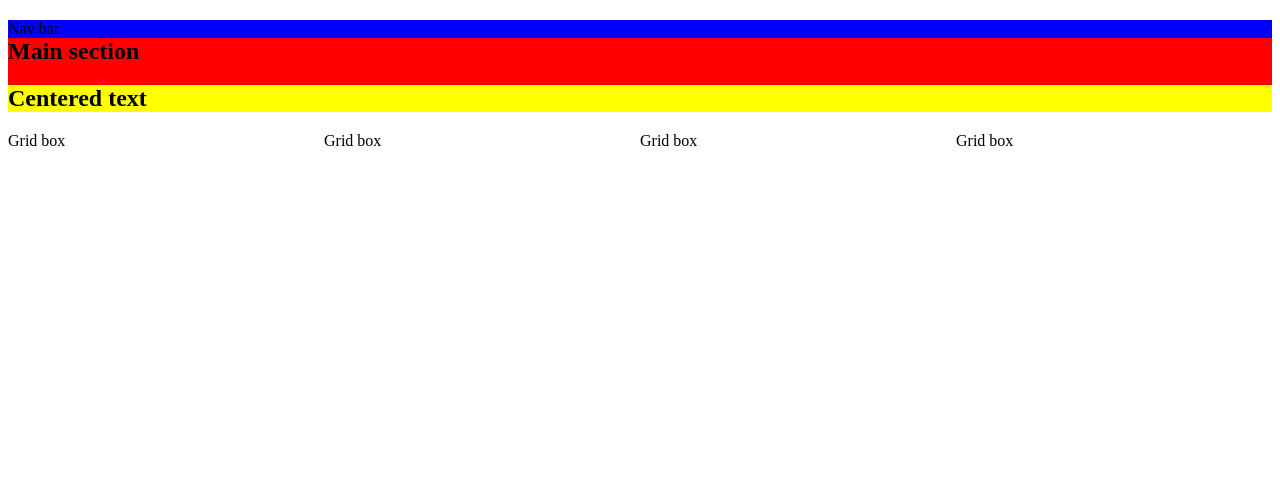
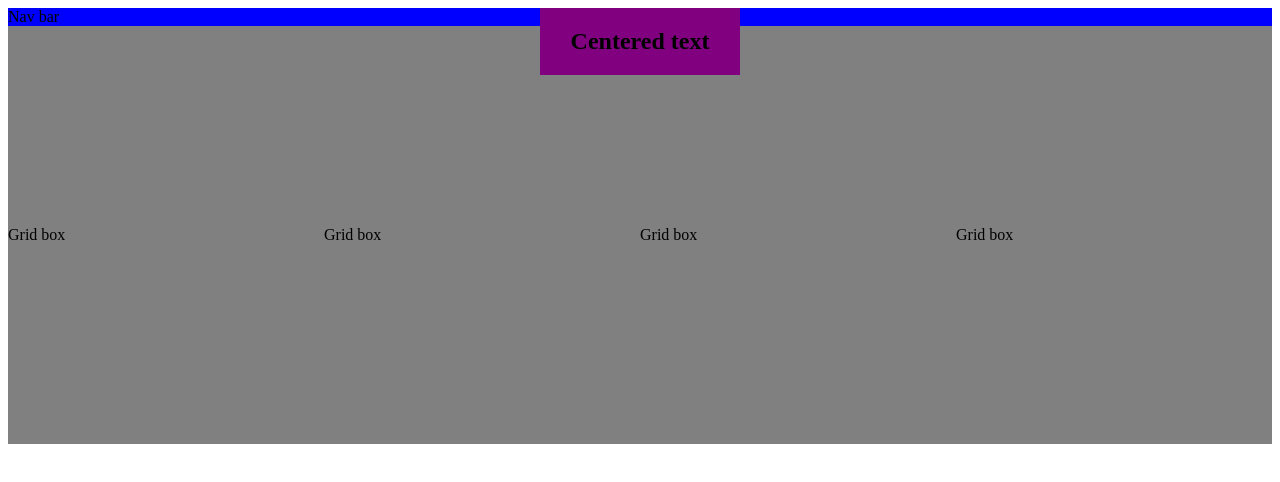
Before and after one commit to Dandush03/Design-Teardown, a plain HTML site: page index.html in a window 1280 px wide. Drawn offline with Linux system fonts and the light colour scheme.

Commit message:
Centered main section title and made section heading invisible provisionally.

```diff
--- a/index.html
+++ b/index.html
@@ -14,17 +14,17 @@
     </header>
     <main class="main-container">
       <section>
-        <h2>Main section</h2>
+        <h2 style="display:none;">Main section</h2>
         <header class="section-header-container">
           <div class="centered-heading-container">
             <h2 class="center-heading">Centered text</h2>
           </div>
         </header>
         <article class="article-container">
-          <div class="col-3">Grid box</div>
-          <div class="col-3">Grid box</div>
-          <div class="col-3">Grid box</div>
-          <div class="col-3">Grid box</div>
+          <div class="article-item col-3">Grid box</div>
+          <div class="article-item col-3">Grid box</div>
+          <div class="article-item col-3">Grid box</div>
+          <div class="article-item col-3">Grid box</div>
         </article>
       </section>
     </main>
--- a/style.css
+++ b/style.css
@@ -55,14 +55,31 @@ section:first-child{
 
 }
 
-.section-header-container{
-  background-color: yellow;
-}
-
 .article-container{
   background-color: green;
 }
 
+.section-header-container{
+  background-color: yellow;
+  /* position:absolute; */
+}
+
 .centered-heading{
-  float: left;
 }
+
+.centered-heading-container{
+  background-color: purple;
+  text-align:center;
+  width: 200px;
+  left: 50%;
+  margin-left: -100px;
+  /* display: block; */
+  position: absolute;
+  /* float: left; */
+}
+
+.article-item{
+  padding-top: 200px;
+  padding-bottom: 200px;
+  background-color: gray;
+}
```
